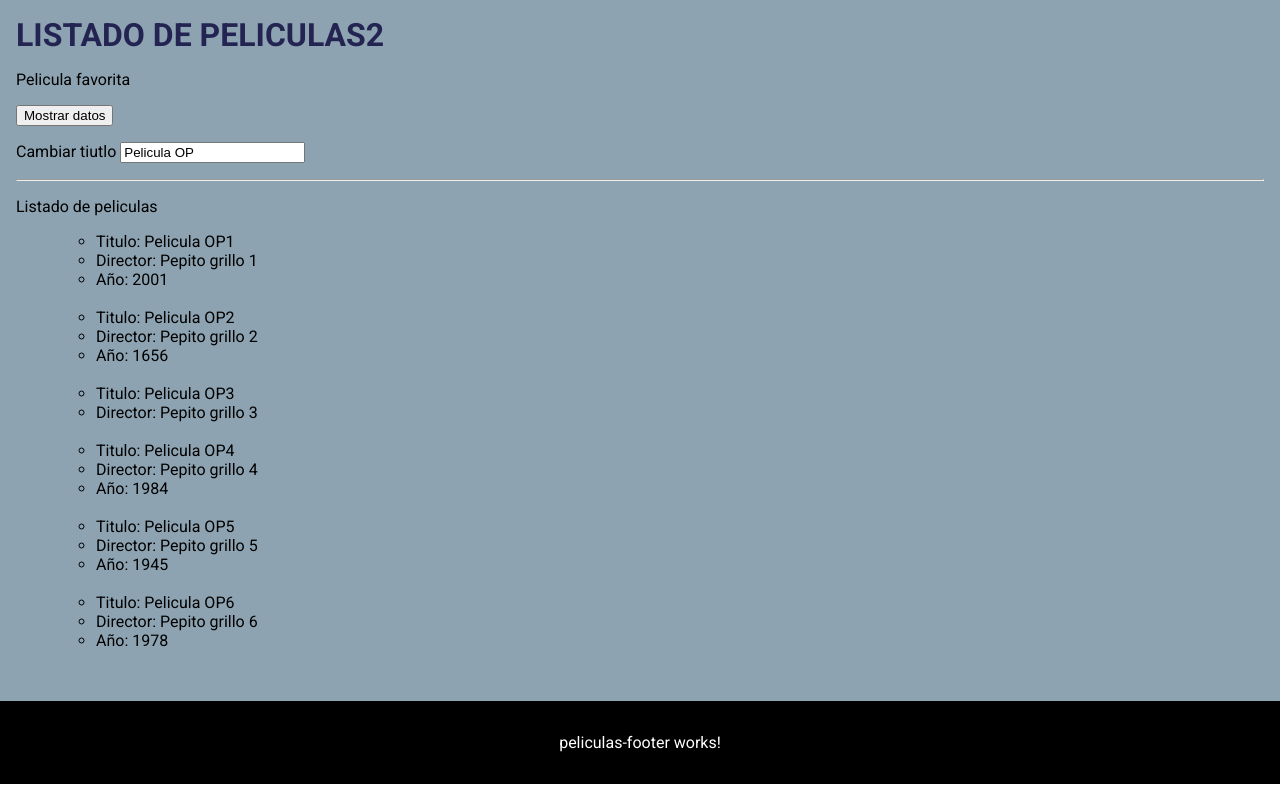
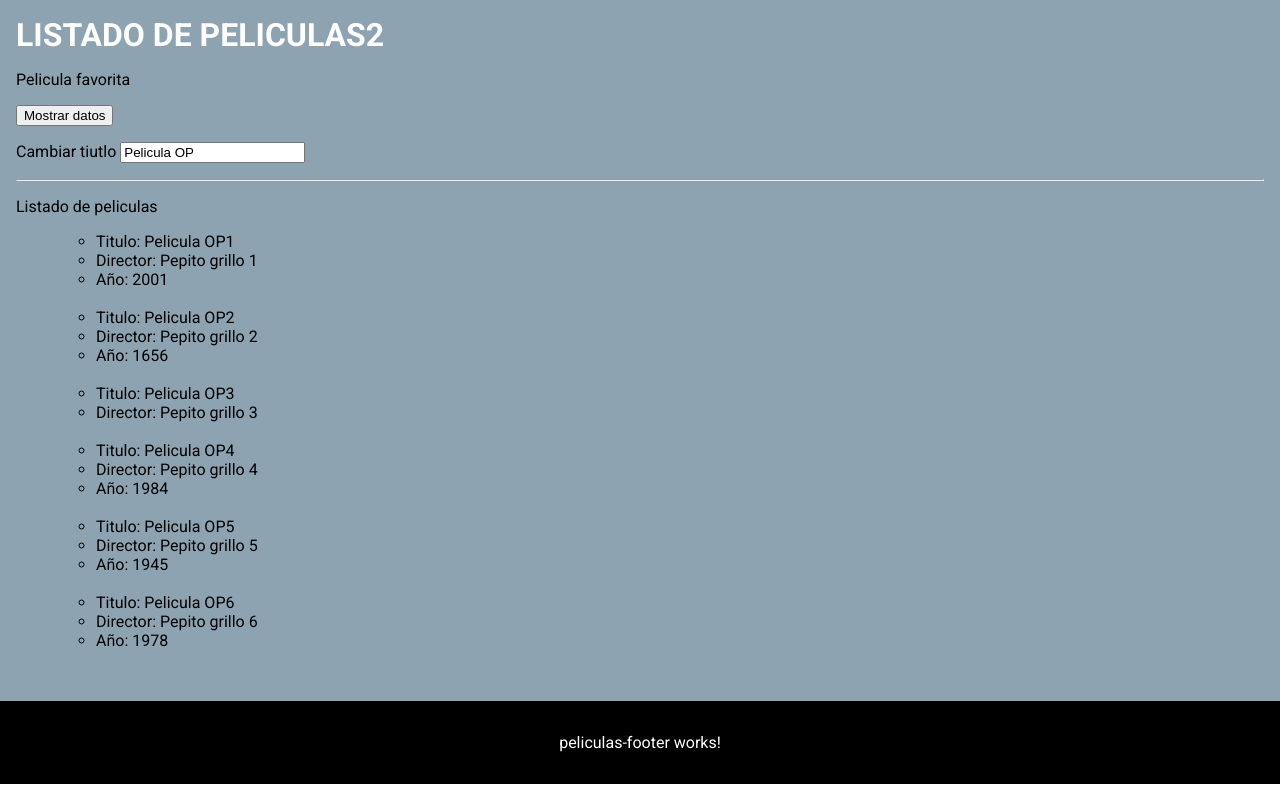
Before and after one commit to juliortiz/angular2-practicando, an Angular app: page / in a window 1280 px wide. Built offline with nearby package versions, Linux system fonts and the light colour scheme.

Commit message:
cambiando color de titulo

```diff
--- a/src/app/app.component.styl
+++ b/src/app/app.component.styl
@@ -1,5 +1,5 @@
 .wrap
     padding: 1em
 h1
-    color: #242452
+    color: #ffffff
     margin: 0
```
